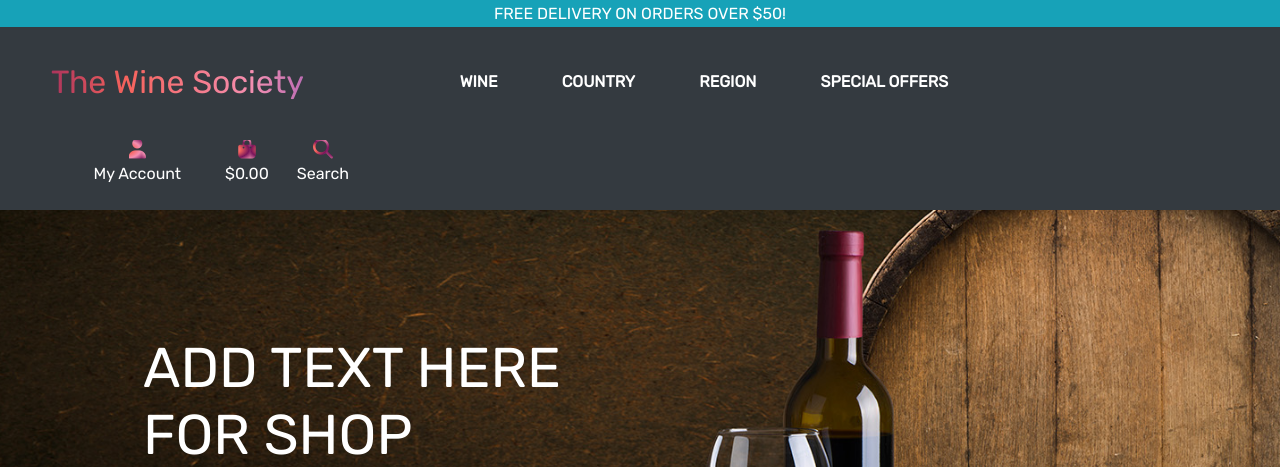
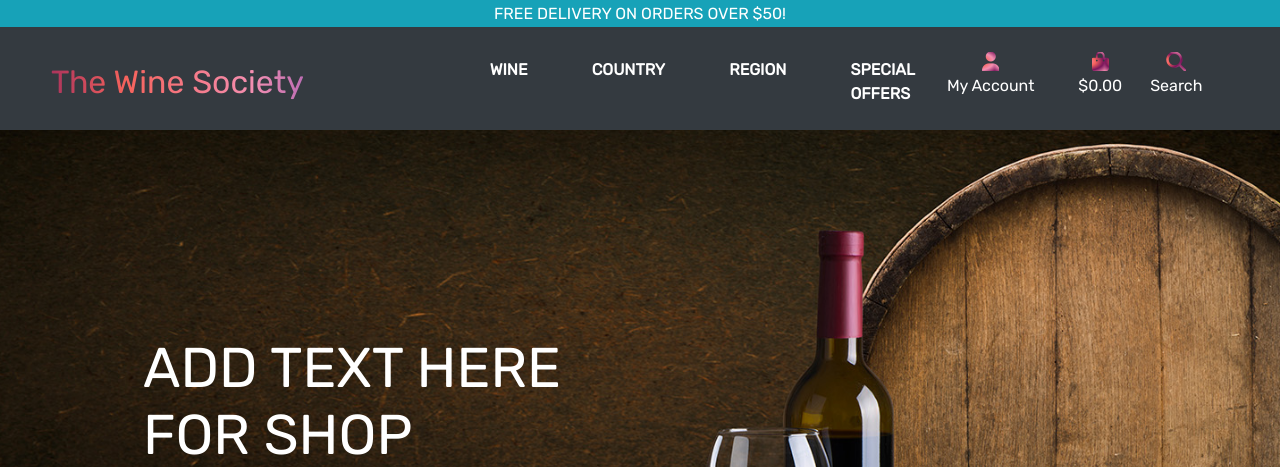
Before and after one commit to Code-Institute-Submissions/ecommerce-pp5-2, a Django app: page / in a window 1280 px wide. Shown: the top 467 px of the page. Run offline with Django 3.2, Linux system fonts and the light colour scheme; data that the repository does not hold is empty; some libraries are stand-ins or nearby versions.

Commit message:
fixed Topnav sizing issues on medium screens

```diff
--- a/static/css/style.css
+++ b/static/css/style.css
@@ -506,7 +506,7 @@ input[name="q"]::placeholder {
 
 /* fixed top navbar only on medium and up */
 @media (min-width: 992px) {
-  .fixed-top-desktop-only {
+  .fixed-top {
     position: fixed;
     top: 0;
     right: 0;
--- a/templates/base.html
+++ b/templates/base.html
@@ -38,21 +38,20 @@
 </head>
 
 <body>
+    <body>
         <header class="container-fluid fixed-top">
-
             <div id="delivery-banner" class="row text-center">
                 <div class="col bg-info text-white">
                     <h6 class="logo-font my-1">Free delivery on orders over ${{ free_delivery_threshold }}!</h6>
                 </div>
             </div>
-        <div id="topnav" class="row pt-lg-2 bg-dark d-lg-flex">
-            <div class="col-12 col-lg-4 d-sm-none d-md-block d-none d-sm-block my-auto py-1 py-lg-0 text-lg-left">
-                <!-- THE LOGO - REVIEW AND MAKE CHANGES - uppercase? strong? 700 or 400 plus upper & strong-->
+            <div id="topnav" class="row pt-lg-2 bg-dark d-md-flex d-lg-flex">
+                <div class="col-6 col-md-4 col-12 col-lg-4 d-sm-none d-none d-sm-block my-auto py-1 py-lg-0 text-lg-left text-center">
                     <a href="{% url 'home' %}" class="nav-link main-logo-link">
                         <h2 class="logo"><span class="grad">The Wine Society</span></h2>
                     </a>
                 </div>
-                <div class="row bg-dark">
+                <div class="col-12 col-lg-4 my-auto py-1 py-lg-0">
                     <nav class="navbar navbar-expand-lg navbar-dark text-white w-100">
                         <button class="navbar-toggler" type="button" data-toggle="collapse" data-target="#main-nav"
                             aria-controls="main-nav" aria-expanded="false" aria-label="Toggle navigation">
@@ -64,11 +63,11 @@
                     </nav>
 
                     <!-- SHOPPING BAG AND ACCOUNT -->
-                <div class="col-12 col-lg-4 my-auto py-1 py-lg-0 d-none d-lg-block">
+                    <div class="col-md-4 col-12 col-lg-4 my-auto py-1 py-lg-0 d-none d-lg-block">
                         <ul class="list-inline list-unstyled text-center text-lg-right-my-0">
                             <li class="list-inline-item dropdown">
-                            <a class="text-black nav-link" href="#" id="user-options" data-toggle="dropdown" aria-haspopup="true"
-                                aria-expanded="false">
+                                <a class="text-black nav-link" href="#" id="user-options" data-toggle="dropdown"
+                                    aria-haspopup="true" aria-expanded="false">
                                     <div class="text-center">
                                         <div><span class="man-color"><i class="fas fa-user fa-lg"></i></span></div>
                                         <p class="my-0 text-white">My Account</p>
@@ -88,7 +87,8 @@
                                 </div>
                             </li>
                             <li class="list-inline-item">
-                            <a class="{% if grand_total %}text-info font-weight-bold{% else %}text-black{% endif %} nav-link" href="{% url 'view_bag' %}">
+                                <a class="{% if grand_total %}text-info font-weight-bold{% else %}text-black{% endif %} nav-link"
+                                    href="{% url 'view_bag' %}">
                                     <div class="text-center">
                                         <div><span class="bag-color"><i class="fas fa-shopping-bag fa-lg"></i></span></div>
                                         <p class="my-0 text-white">
@@ -103,7 +103,8 @@
                             </li>
                             <!-- SEARCH -->
                             <li class="list-inline-item">
-                            <div><span class="bag-color"><a href="" data-toggle="modal" data-target="#exampleModal"><i class="fas fa-search fa-lg"></i></a></span></div>
+                                <div><span class="bag-color"><a href="" data-toggle="modal" data-target="#exampleModal"><i
+                                                class="fas fa-search fa-lg"></i></a></span></div>
                                 <p class="my-0 text-white">Search</p>
                             </li>
                         </ul>
--- a/templates/includes/mobile-top-header.html
+++ b/templates/includes/mobile-top-header.html
@@ -1,6 +1,6 @@
 
 <li class="list-inline-item dropdown">
-    <a class="text-black nav-link d-block d-lg-none" href="#" id="user-options" data-toggle="dropdown"
+    <a class="text-black nav-link d-block d-lg-none" href="#" id="mobile-search" data-toggle="dropdown"
         aria-haspopup="true" aria-expanded="false">
         <div class="text-center">
             <div><span class="man-color"><i class="fas fa-user fa-lg"></i></span></div>
```
Lines whose indentation alone changed are shown as unchanged.
